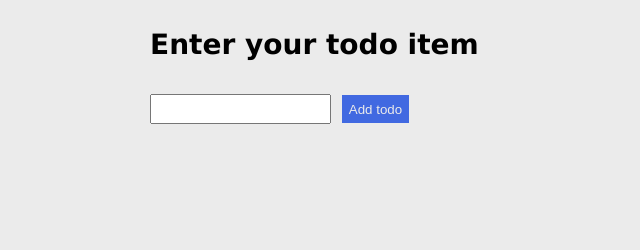
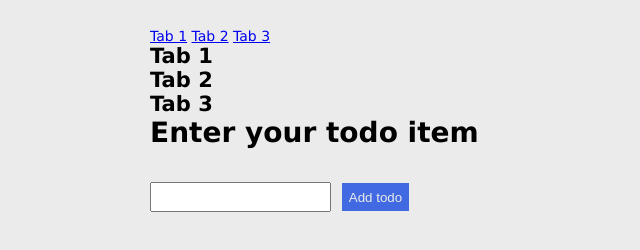
Before and after one commit to TBmadsen/TodoApp, a website: page index.html in a window 1280 px wide. Shown: the whole page, without its empty margins (0-640 px from the left). Drawn offline with Linux system fonts and the light colour scheme.

Commit message:
add new changes

```diff
--- a/index.html
+++ b/index.html
@@ -10,6 +10,24 @@
   <body>
     <div id="app">
       <header class="container">
+        <div class="tabs">
+          <a href="#tab1">Tab 1</a>
+          <a href="#tab2">Tab 2</a>
+          <a href="#tab3">Tab 3</a>
+        </div>
+        <div id="tab1">
+          <h2>
+            Tab 1
+          </h2>
+        </div>
+        <div id="tab2">
+          <h2>
+            Tab 2
+          </h2>
+        </div>
+        <div id="tab3">
+          <h2>Tab 3</h2>
+        </div>
         <h1>Enter your todo item</h1>
         <div class="form-group">
           <input type="text" name="todo" id="insert" />
--- a/index.js
+++ b/index.js
@@ -41,10 +41,16 @@ function render() {
       li.appendChild(delBtn);
       li.appendChild(editBtn);
       li.appendChild(compBtn);
+      li.classList.add("list-item");
       const anker = li.appendChild(document.createElement("A"));
       anker.setAttribute("class", "dark");
       anker.innerHTML += `#${index}: `;
       anker.innerHTML += item.text;
+      if (item.status) {
+        anker.classList.add("completed");
+      } else {
+        anker.classList.add("undone");
+      }
     });
   }
 }
```
